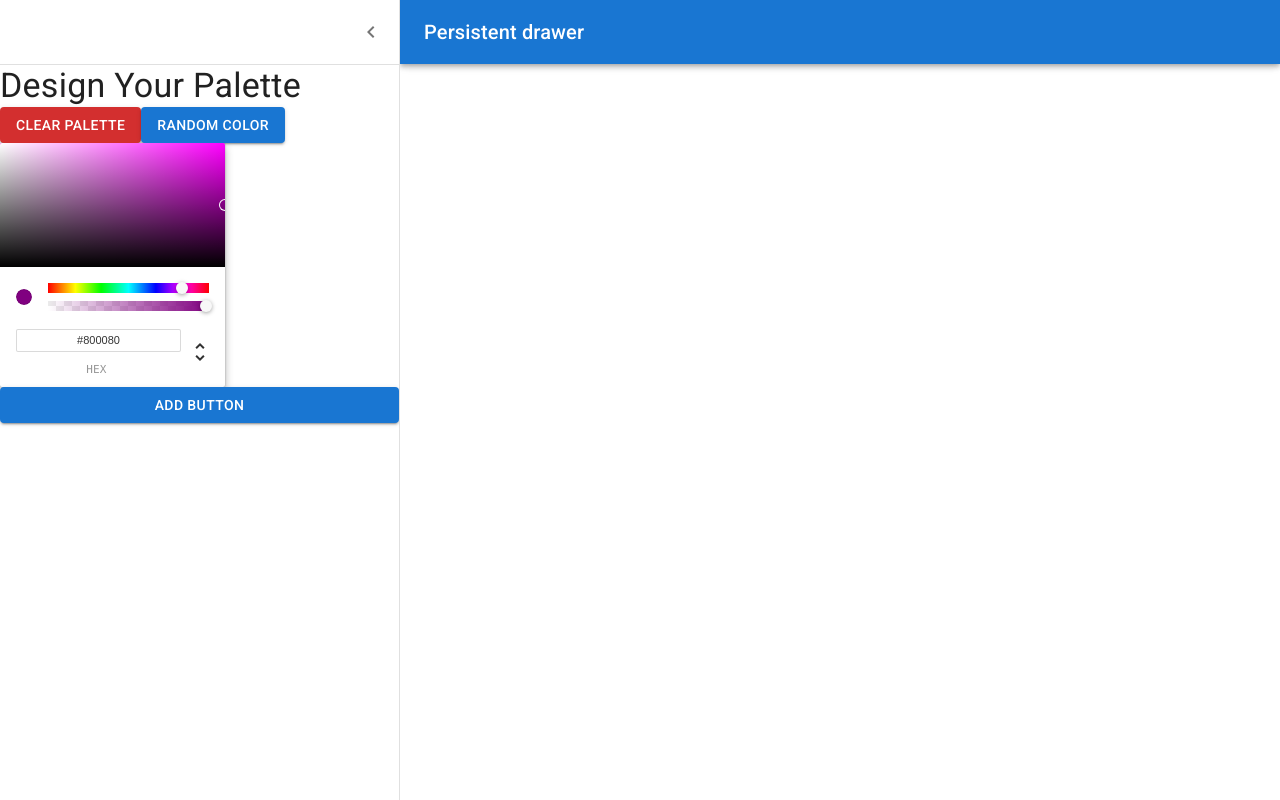
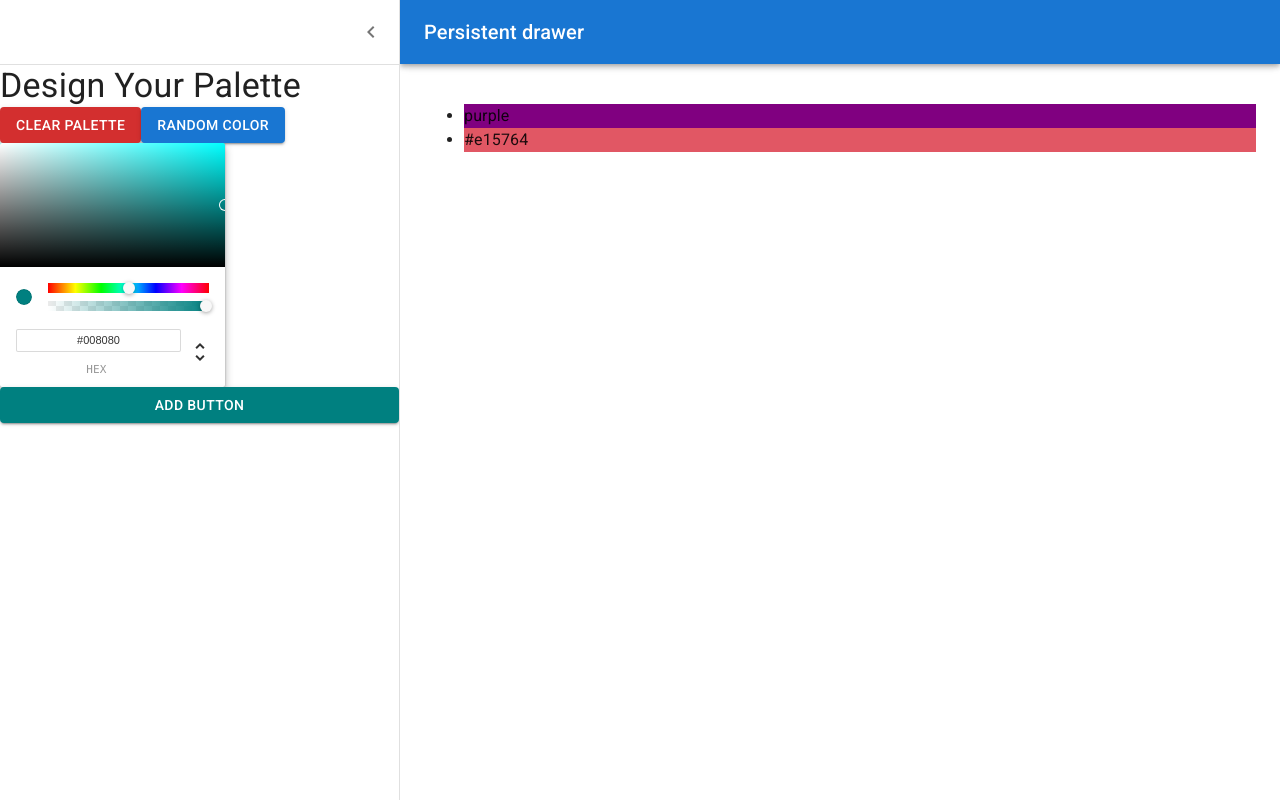
Before and after one commit to RussSafin/ReactColorpoject, a React (Create React App) app: page /palette/new in a window 1280 px wide. Both pictures are taken after a click on the button "open drawer". Built offline with nearby package versions, Linux system fonts and the light colour scheme.

Commit message:
Connect colorpicker to the button

```diff
--- a/src/NewPaletteForm.js
+++ b/src/NewPaletteForm.js
@@ -1,4 +1,4 @@
-import React, { useState } from 'react';
+import React from 'react';
 import { styled /*useTheme*/ } from '@mui/material/styles';
 import Box from '@mui/material/Box';
 import Drawer from '@mui/material/Drawer';
@@ -68,7 +68,17 @@ const DrawerHeader = styled('div')(({ theme }) => ({
 
 export default function NewPaletteForm() {
 	// const theme = useTheme();
+	// const classes = useStyles();
 	const [open, setOpen] = React.useState(false);
+	const [currentColor, setColor] = React.useState('teal');
+	const [colors, setNewColor] = React.useState(['purple', '#e15764']);
+	const changeColor = (newColor) => {
+		setColor(newColor.hex);
+	};
+
+	const addNewColor = () => {
+		setNewColor((oldColors) => [...oldColors, currentColor]);
+	};
 
 	const handleDrawerOpen = () => {
 		setOpen(true);
@@ -76,11 +86,6 @@ export default function NewPaletteForm() {
 
 	const handleDrawerClose = () => {
 		setOpen(false);
-	};
-
-	const [color, setColor] = useState('purple');
-	const changeColor = (newColor) => {
-		setColor(newColor.hex);
 	};
 
 	return (
@@ -131,13 +136,25 @@ export default function NewPaletteForm() {
 					</Button>
 				</div>
 				<ChromePicker
-					color={color}
+					color={currentColor}
 					onChange={(newColor) => changeColor(newColor)}
 				/>
-                <Button variant="contained" color="primary">ADD BUTTON</Button>
+				<Button
+					variant="contained"
+					color="primary"
+					style={{ backgroundColor: currentColor }}
+                    onClick={addNewColor}
+				>
+					ADD BUTTON
+				</Button>
 			</Drawer>
 			<Main open={open}>
 				<DrawerHeader />
+				<ul>
+					{colors.map((color) => (
+						<li style={{ backgroundColor: color }}>{color}</li>
+					))}
+				</ul>
 			</Main>
 		</Box>
 	);
```
Lines whose indentation alone changed are shown as unchanged.
